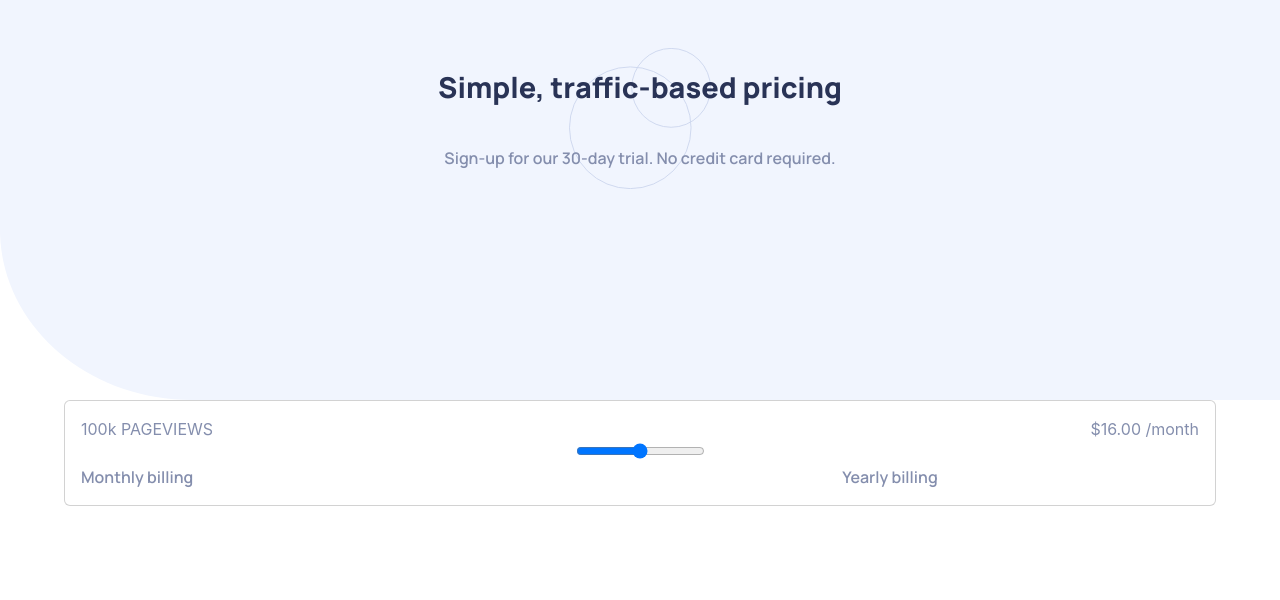
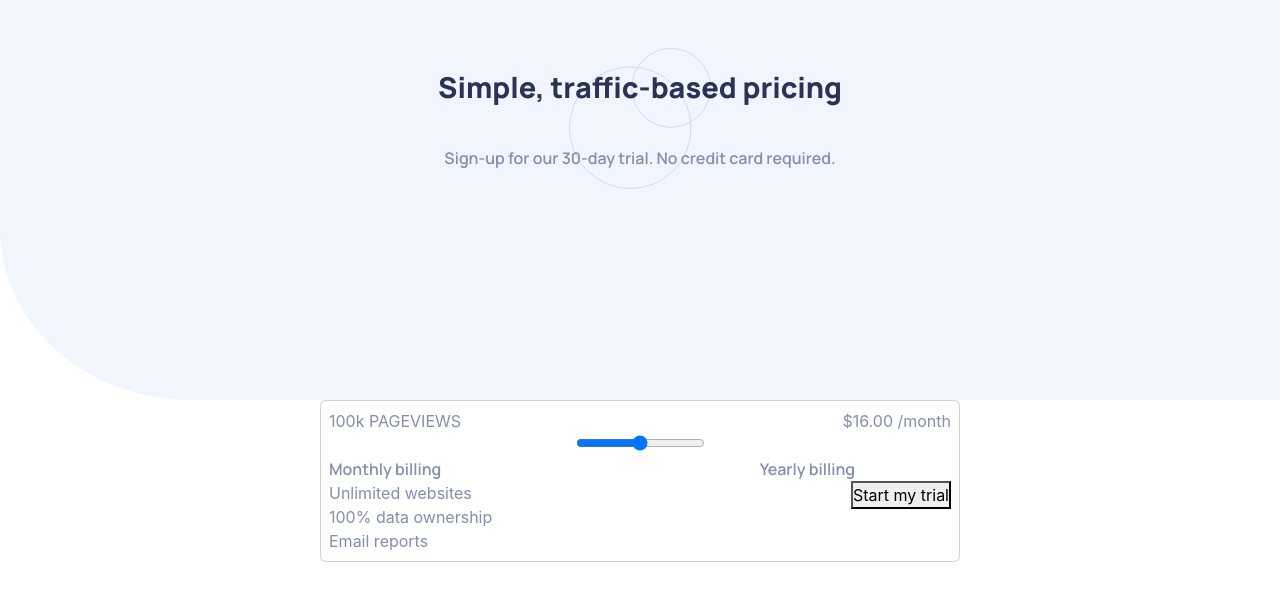
Before and after one commit to jazdmiller/interactive-pricing-component, a React (Create React App) app: page / in a window 1280 px wide. Shown: the top 600 px of the page. Built offline with nearby package versions, Linux system fonts and the light colour scheme.

Commit message:
add content and layout in card component

```diff
--- a/src/App.css
+++ b/src/App.css
@@ -56,6 +56,11 @@ html, body{
 
 }
 
+.card{
+  color: #848EAD;
+}
+
+
 /* ****** MEDIA QUERIES ******** */
 
 @media screen and (min-width: 375px){
@@ -65,7 +70,6 @@ html, body{
 
   .card{
     width: 90%;
-    color: #848EAD;
   }
 }
 
@@ -73,4 +77,8 @@ html, body{
   .bold-header{
     font-size: 1.8em;
   }
+
+  .card{
+    width: 50%;
+  }
 }
--- a/src/components/Card.js
+++ b/src/components/Card.js
@@ -4,7 +4,7 @@ function Card() {
   return (
     <div>
          <div className='card w-md-50 mx-auto'>
-            <div className='card-body'>
+            <div className='card-body p-2'>
                 <div className='row '>
                     <div className='col-md-6 order-sm-1 text-center text-md-start'>
                         100k PAGEVIEWS
@@ -22,6 +22,20 @@ function Card() {
                     <div className='col-4'></div>
                     <div className='col-4'>Yearly billing</div>
                 </div>
+
+                <div className='divider'></div>
+
+                <div className='row'>
+                    <div className='col-12 col-md-6 text-center text-md-start'>
+                        <div>Unlimited websites</div>
+                        <div>100% data ownership</div>
+                        <div>Email reports</div>
+                    </div>
+                    <div className='col-12 col-md-6 text-center text-md-end'>
+                        <button>Start my trial</button>
+                    </div>
+                </div>
+
             </div>
         </div>
     </div>
```
